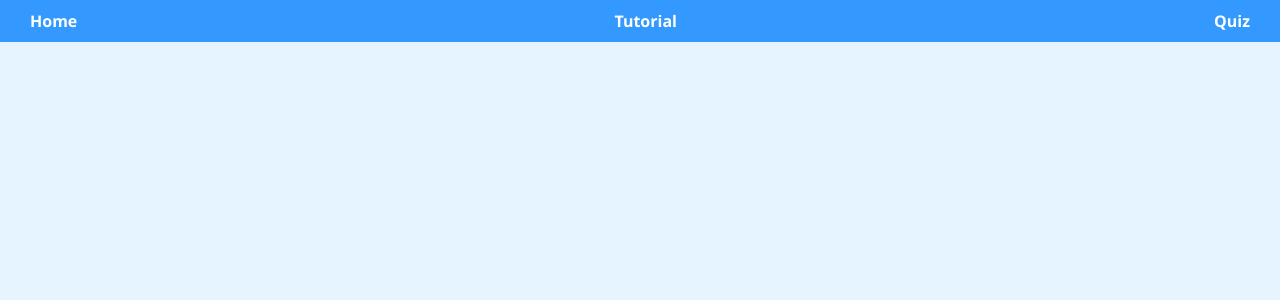
After one commit to amyyu116/ui-project, a Flask app: template templates/navbar.html in a window 1280 px wide. The commit adds this page. Shown: the top 300 px of the page. Run offline with Flask 3, Linux system fonts and the light colour scheme; the template is opened without the code that fills it, so the values that code supplies are empty.

Commit message:
adding some templates for the navbar

```diff
--- a/server.py
+++ b/server.py
@@ -4,20 +4,24 @@ from flask import Response, request, jsonify
 import json
 import re
 from datetime import datetime
+
 app = Flask(__name__)
 
 # ROUTES
 @app.route('/')
 def welcome():
-   return render_template()
+    return render_template("welcome.html")
 
-@app.route('/learn/<page_num>')
-def render_restaurant(page_num=None):
-    return render_template(f"p{page_num}.html")
+@app.route('/learn/<int:page_num>')
+def render_tutorial(page_num):
+    total_pages = 5
+    return render_template(f"learn{page_num}.html", page_num=page_num, total_pages=total_pages)
 
-@app.route('/quiz/<page_num>')
-def render_edit(id=None):
-    return render_template()
+@app.route('/quiz/<int:page_num>')
+def render_quiz(page_num):
+    total_pages = 10
+    return render_template(f"quiz{page_num}.html", page_num=page_num, total_pages=total_pages)
+
 
 if __name__ == '__main__':
-   app.run(debug = True, port=5001)
+    app.run(debug=True, port=5001)
--- a/static/main.css
+++ b/static/main.css
@@ -1,9 +1,3 @@
-body {
-    display: flex;
-    justify-content: center;
-    align-items: center;
-}
-
 .piano {
     position: relative;
     display: flex;
@@ -43,3 +37,82 @@ body {
 .key-label {
     padding: 5px;
 }
+
+
+body {
+    margin: 0;
+    padding: 0;
+    font-family: 'Segoe UI', Tahoma, Geneva, Verdana, sans-serif;
+    background-color: #e6f4ff; /* light blue background */
+    color: #003366;
+}
+
+.container {
+    display: flex;
+    flex-direction: column;
+    justify-content: center;
+    align-items: center;
+    height: 100vh;
+    text-align: center;
+}
+
+h1 {
+    font-size: 3em;
+    margin-bottom: 10px;
+}
+
+p {
+    font-size: 1.2em;
+    margin-bottom: 30px;
+}
+
+.start-button {
+    background-color: #3399ff;
+    color: white;
+    padding: 15px 30px;
+    text-decoration: none;
+    border-radius: 10px;
+    font-size: 1.1em;
+    transition: background-color 0.3s ease;
+}
+
+.start-button:hover {
+    background-color: #267acc;
+}
+
+
+/* Existing styles ... */
+
+.navbar {
+    display: flex;
+    justify-content: space-between;
+    align-items: center;
+    background-color: #3399ff;
+    padding: 10px 20px;
+    color: white;
+}
+
+.nav-item a {
+    color: white;
+    text-decoration: none;
+    margin: 0 10px;
+    font-weight: bold;
+}
+
+.nav-item.active a {
+    text-decoration: underline;
+}
+
+.nav-progress {
+    font-size: 1em;
+    font-weight: 500;
+}
+
+.content {
+    padding: 40px;
+    text-align: center;
+}
+
+.content h1 {
+    margin-bottom: 20px;
+}
--- /dev/null
+++ b/templates/navbar.html
@@ -0,0 +1,32 @@
+<!DOCTYPE html>
+<html lang="en">
+<head>
+    <meta charset="UTF-8">
+    <title>{% block title %}Page{% endblock %}</title>
+    <link rel="stylesheet" href="{{ url_for('static', filename='main.css') }}">
+</head>
+<body>
+    <nav class="navbar">
+        <div class="nav-item {% if request.path == '/' %}active{% endif %}">
+            <a href="/">Home</a>
+        </div>
+        <div class="nav-item {% if 'learn' in request.path %}active{% endif %}">
+            <a href="/learn/1">Tutorial</a>
+        </div>
+        <div class="nav-item {% if 'quiz' in request.path %}active{% endif %}">
+            <a href="/quiz/1">Quiz</a>
+        </div>
+
+        {% if 'learn' in request.path or 'quiz' in request.path %}
+            <div class="nav-progress">
+                Page {{ page_num }} of {{ total_pages }}
+            </div>
+        {% endif %}
+    </nav>
+
+    <div class="content">
+        {% block content %}{% endblock %}
+    </div>
+
+</body>
+</html>
```
Also changed, not shown: templates/learn1.html (added, +10 -0 lines), templates/welcome.html (+11 -0 lines), templates/learn2.html (added), templates/learn3.html (renamed from templates/p3.html).
